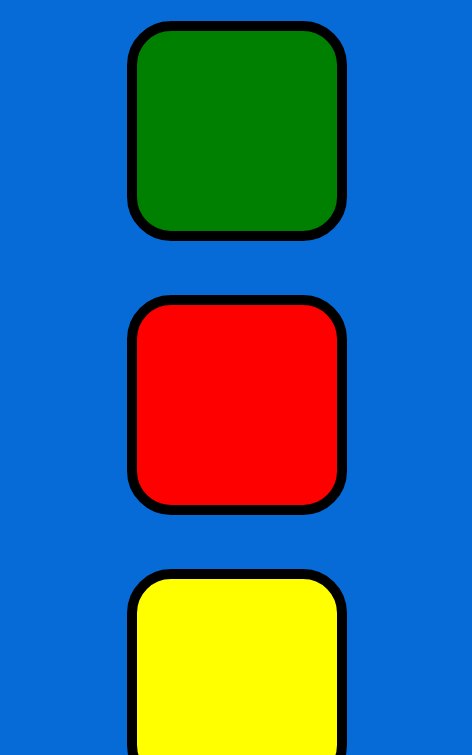
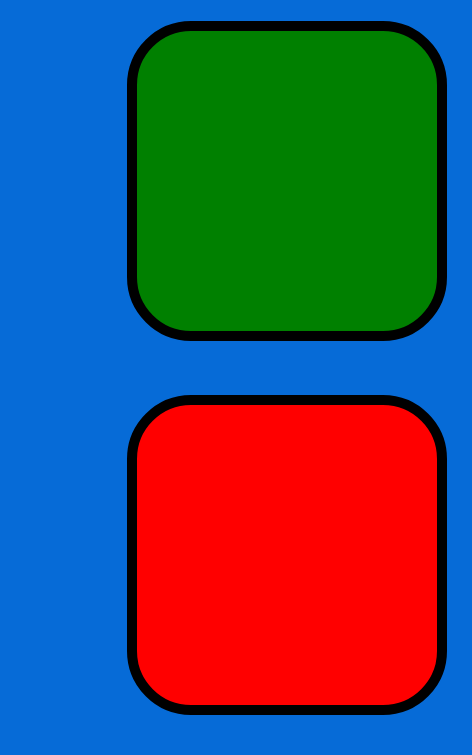
Before and after one commit to khanshadab1998/simon-game, a plain HTML site: page index.html in a window 390 px wide. Both pictures are taken after a click on the button "START". Shown: the part 89-844 px from the top of the page, 472 px wide, since content can reach past the window. Drawn offline with nearby package versions, Linux system fonts and the light colour scheme.

Commit message:
Add files via upload

```diff
--- a/game.js
+++ b/game.js
@@ -1,7 +1,7 @@
 // change text based on screen size
 const screenSize = () => {
 
-    if (window.innerWidth< 768) {
+    if (window.innerWidth< 1000) {
         $("#level-title").text("Tap on start button");
         console.log("small");
     } else {
@@ -97,7 +97,7 @@ function nextSequence(){
 
 
 function playSound(name){
-    var audio = new Audio(name+".mp3");
+    var audio = new Audio("sounds/"+name+".mp3");
     audio.play();
 }
 
--- a/styles.css
+++ b/styles.css
@@ -64,9 +64,17 @@ body {
   margin-bottom: 20px;
 }
 
-@media (min-width: 768px) {
+@media (min-width: 1000px) {
+
 
 #startbtn {
       display:none ;
   }
 }
+
+@media (max-width: 1000px){
+.btn{
+  height: 300px;
+  width: 300px;
+}
+}
```
